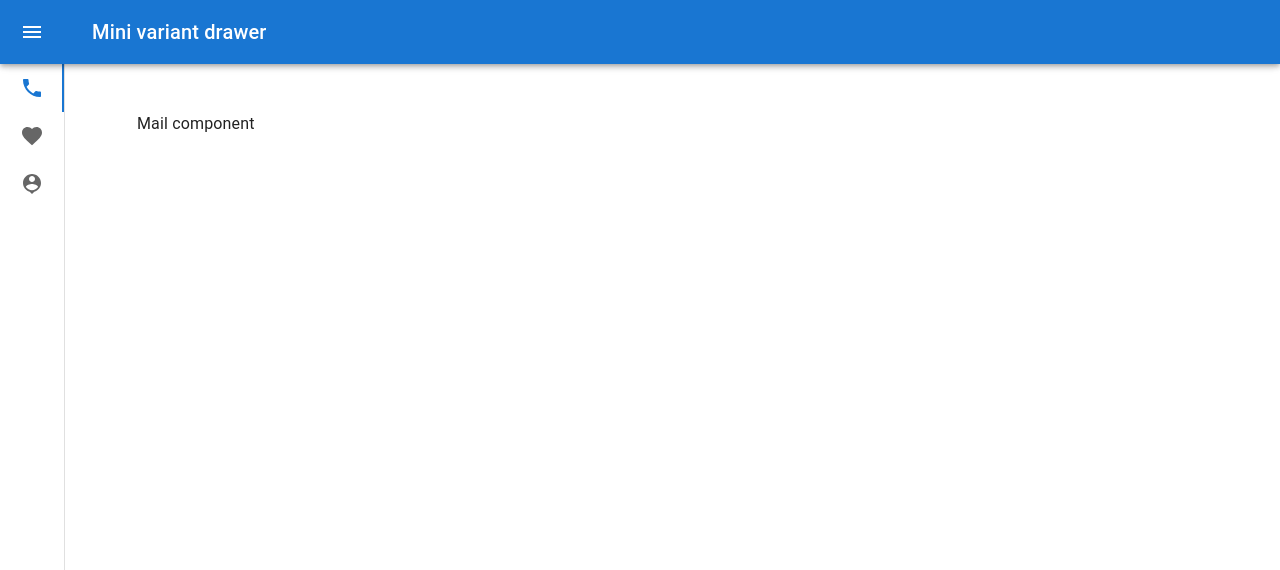
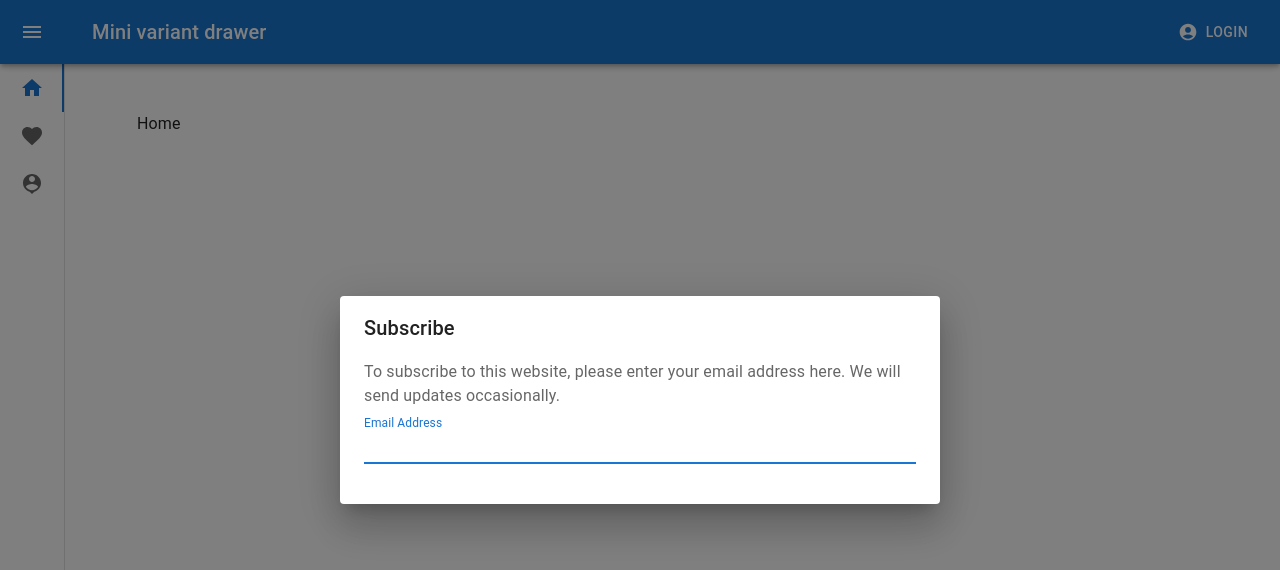
Before and after one commit to TranMinhTruyen/ggappweb, a React (Create React App) app: page / in a window 1280 px wide. Shown: the top 570 px of the page. Built offline with nearby package versions, Linux system fonts and the light colour scheme.

Commit message:
refactor code

```diff
--- a/src/App.tsx
+++ b/src/App.tsx
@@ -8,14 +8,16 @@ import Toolbar from '@mui/material/Toolbar';
 import CssBaseline from '@mui/material/CssBaseline';
 import Typography from '@mui/material/Typography';
 import IconButton from '@mui/material/IconButton';
+import Button from '@mui/material/Button'
 import MenuIcon from '@mui/icons-material/Menu';
 import ChevronLeftIcon from '@mui/icons-material/ChevronLeft';
 import ChevronRightIcon from '@mui/icons-material/ChevronRight';
 import {Container, Tab, Tabs} from "@mui/material";
-import Mail from "./Mail";
-import PhoneIcon from '@mui/icons-material/Phone';
 import FavoriteIcon from '@mui/icons-material/Favorite';
 import PersonPinIcon from '@mui/icons-material/PersonPin';
+import HomeComponent from "./components/Home/HomeComponent";
+import {AccountCircleRounded, Home} from "@mui/icons-material";
+import LoginDialog from "./components/Login/LoginDialog";
 
 const drawerWidth = 240;
 
@@ -138,7 +140,8 @@ export default function App() {
         setOpen(false);
     };
 
-    return (
+    // @ts-ignore
+	return (
         <Box sx={{display: 'flex'}}>
             <CssBaseline/>
             <AppBar position="fixed" open={open}>
@@ -153,11 +156,12 @@ export default function App() {
                             ...(open && {display: 'none'}),
                         }}
                     >
-                        <MenuIcon/>
+	                    <MenuIcon/>
                     </IconButton>
-                    <Typography variant="h6" noWrap component="div">
+                    <Typography variant="h6" noWrap component="div" sx={{ flexGrow: 1 }}>
                         Mini variant drawer
                     </Typography>
+	                <Button color={"inherit"} startIcon={<AccountCircleRounded/>}>Login</Button>
                 </Toolbar>
             </AppBar>
             <Drawer variant="permanent" open={open}>
@@ -171,15 +175,15 @@ export default function App() {
 					  value={value}
 					  onChange={handleChange}
 				>
-					<Tab icon={<PhoneIcon />} iconPosition="start" label={ open ? "Item One" : ""} {...a11yProps(0)}/>
+					<Tab icon={<Home />} iconPosition="start" label={ open ? "Home" : ""} {...a11yProps(0)}/>
 					<Tab icon={<FavoriteIcon />} iconPosition="start" label={ open ? "Item Two" : ""} {...a11yProps(1)}/>
 					<Tab icon={<PersonPinIcon />} iconPosition="start" label={ open ? "Item Three" : ""} {...a11yProps(2)}/>
 				</Tabs>
             </Drawer>
 			<Box component="main" sx={{ flexGrow: 1, p: 3 }}>
-				<DrawerHeader />
+				<DrawerHeader/>
 				<TabPanel value={value} index={0}>
-					<Mail/>
+					<HomeComponent></HomeComponent>
 				</TabPanel>
 				<TabPanel value={value} index={1}>
 					<Container>
@@ -191,6 +195,7 @@ export default function App() {
 						<Typography>Item 2</Typography>
 					</Container>
 				</TabPanel>
+				<LoginDialog openDialog={true}/>
 			</Box>
         </Box>
     );
--- a/src/Mail.tsx
+++ /dev/null
@@ -1,12 +0,0 @@
-import React from "react";
-import {Container} from "@mui/material";
-import Typography from "@mui/material/Typography";
-
-const Mail = () => {
-  return (
-      <Container>
-          <Typography>Mail component</Typography>
-      </Container>
-  )
-}
-export default Mail;
--- /dev/null
+++ b/src/components/Home/HomeComponent.tsx
@@ -0,0 +1,11 @@
+import React from 'react';
+import {Container} from "@mui/material";
+import Typography from "@mui/material/Typography";
+
+export default function homeComponent() {
+	return (
+		<Container>
+			<Typography>Home</Typography>
+		</Container>
+	)
+}
--- /dev/null
+++ b/src/components/Login/LoginDialog.tsx
@@ -0,0 +1,35 @@
+import React from "react";
+import TextField from '@mui/material/TextField';
+import Dialog from '@mui/material/Dialog';
+import DialogActions from '@mui/material/DialogActions';
+import DialogContent from '@mui/material/DialogContent';
+import DialogContentText from '@mui/material/DialogContentText';
+import DialogTitle from '@mui/material/DialogTitle';
+
+export default class LoginDialog extends React.Component<{ openDialog: any }> {
+	render() {
+		let {openDialog} = this.props;
+		return (
+			<Dialog open={openDialog}>
+				<DialogTitle>Subscribe</DialogTitle>
+				<DialogContent>
+					<DialogContentText>
+						To subscribe to this website, please enter your email address here. We
+						will send updates occasionally.
+					</DialogContentText>
+					<TextField
+						autoFocus
+						margin="dense"
+						id="name"
+						label="Email Address"
+						type="email"
+						fullWidth
+						variant="standard"
+					/>
+				</DialogContent>
+				<DialogActions>
+				</DialogActions>
+			</Dialog>
+		)
+	}
+}
```
